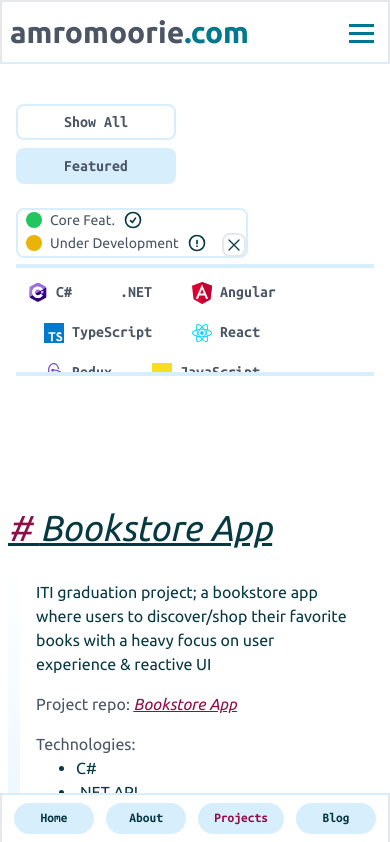
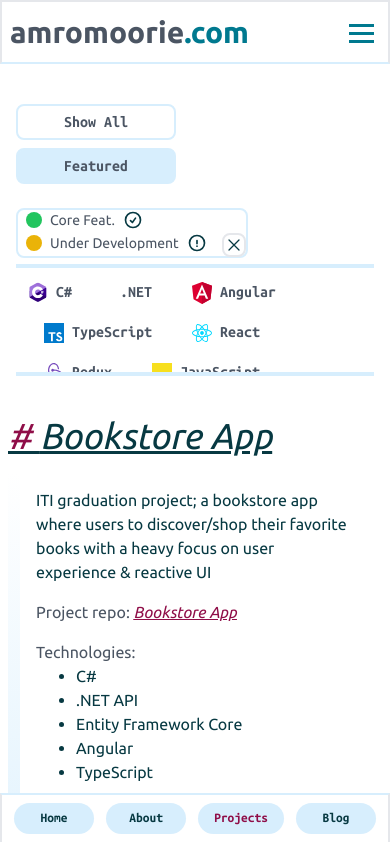
Before and after one commit to amrahussein/personal-website, a Next.js app: page /projects in a window 390 px wide. Shown: the top 842 px of the page. Built offline with nearby package versions, Linux system fonts and the light colour scheme; what prettier-plugin-tailwindcss would draw is missing.

Commit message:
chore: - edit margin top to project highlights section - mobile view - update skill tags order

```diff
--- a/components/about/tech-skills.data.js
+++ b/components/about/tech-skills.data.js
@@ -73,8 +73,8 @@ export const tags = [
   'User Experience (UX)',
   'ReactNative',
   'Webpack (Vite)',
+  'Linux',
   'Version Control (Git)',
-  'Linux',
   'Docker',
   'ExpressJs',
   'NestJs',
--- a/components/projects/ProjectManager.jsx
+++ b/components/projects/ProjectManager.jsx
@@ -73,7 +73,7 @@ export default function ProjectManager() {
       {/* render user selected projects */}
       {/* add extra margins bottom: ensure scroll visibilty */}
       {/* for style consistency & maintaining the page margin width - desktop view */}
-      <section className='ml-[-0.5rem] mt-28 sm:mb-[25rem]'>
+      <section className='ml-[-0.5rem] sm:mt-20 sm:mb-[25rem]'>
         {filteredProjects?.map((data) => (
           <ProjectItem
             key={nanoid()} // ensure animation action on edge cases accross user selections
```
